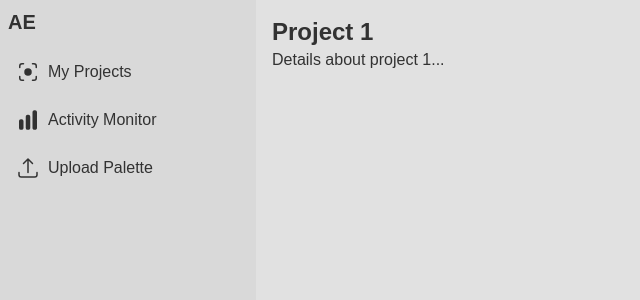
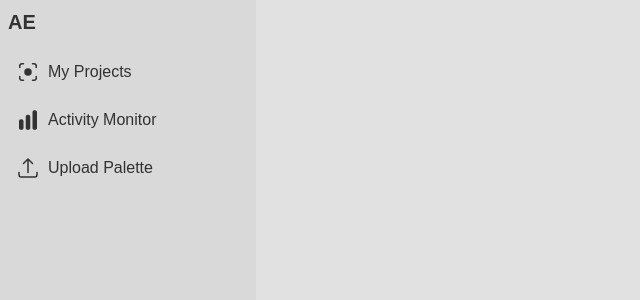
Before and after one commit to CPSC319-2025/404-Found-DAM, a Next.js app in the folder frontend/: page /projects/1 in a window 1280 px wide. Shown: the top 300 px of the page, without its empty margins (0-640 px from the left). Built offline with nearby package versions, Linux system fonts and the light colour scheme.

Commit message:
fixed project routing

```diff
--- a/frontend/src/app/projects/[slug]/page.tsx
+++ b/frontend/src/app/projects/[slug]/page.tsx
@@ -1,12 +1,12 @@
+// This function tells Next.js which dynamic routes to generate
+export async function generateStaticParams() {
+	// Replace this hardcoded array with your actual data fetching logic if needed.
+	return [{ slug: 'project-1' }, { slug: 'project-2' }];
+}
 type ProjectPageProps = {
-  params: { slug: string };
+	params: { slug: string };
 };
 
 export default function ProjectPage({ params }: ProjectPageProps) {
-  return (
-    <div>
-      <h1 className="text-2xl font-bold">Project {params.slug}</h1>
-      <p>Details about project {params.slug}...</p>
-    </div>
-  );
+	return <div></div>;
 }
--- a/frontend/src/app/projects/page.tsx
+++ b/frontend/src/app/projects/page.tsx
@@ -18,7 +18,7 @@ export default function ProjectsPage() {
 			<div className="grid grid-cols-1 sm:grid-cols-[repeat(auto-fill,_minmax(320px,_1fr))] lg:grid-cols-[repeat(auto-fill,_minmax(320px,_420px))] gap-4">
 				{projects.map(project => (
 					<div key={project.id} className="w-full h-full">
-						<ProjectCard id={project.id} name={project.name} />
+						<ProjectCard id={`project-${project.id}`} name={project.name} />
 					</div>
 				))}
 			</div>
```
